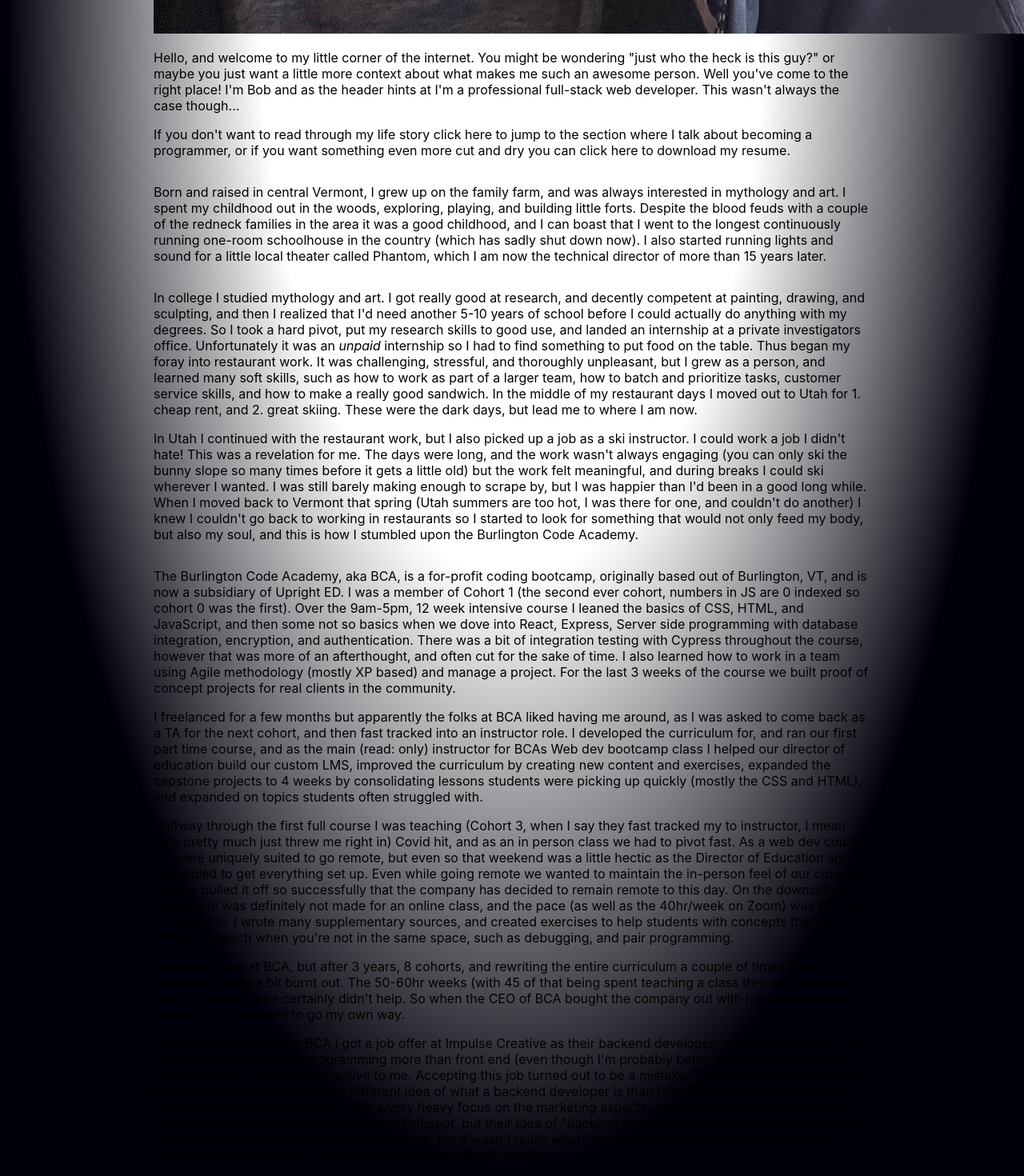
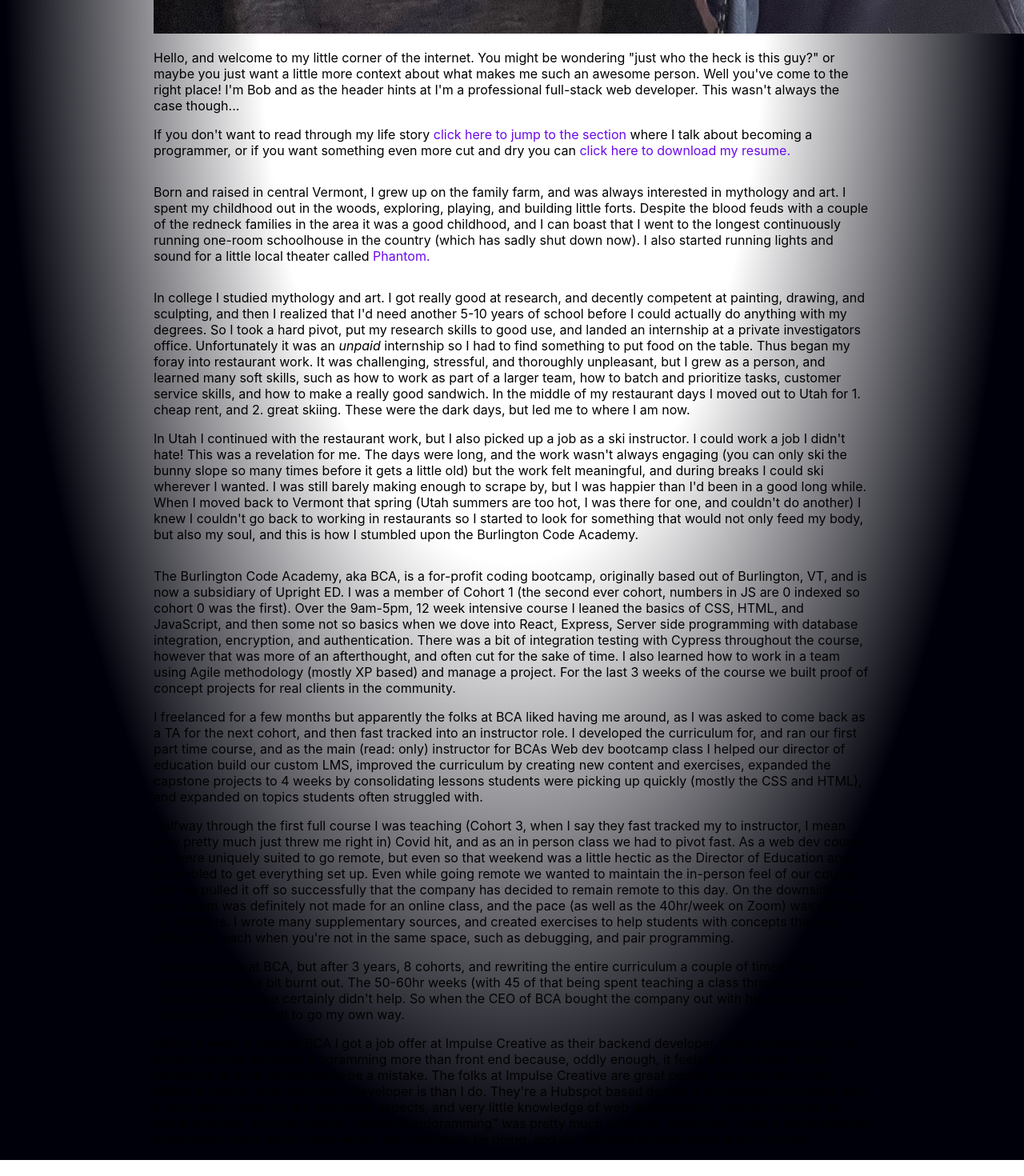
Before and after one commit to Habenzy/portfolio-site, a React (Create React App) app in the folder client/: page /about in a window 1280 px wide. Shown: the part 1912-3382 px from the top of the page at 80% size. Built offline with nearby package versions, Linux system fonts and the light colour scheme.

Commit message:
minor content edits for grammar and tone

```diff
--- a/client/src/App.css
+++ b/client/src/App.css
@@ -127,7 +127,7 @@ p {
 
 a {
   text-decoration: none;
-  color: #000
+  color: #6a09e9
 }
 
 a:hover {
--- a/client/src/about/about.js
+++ b/client/src/about/about.js
@@ -33,9 +33,8 @@ export default function About(props) {
           sadly shut down now). I also started running lights and sound for a
           little local theater called{" "}
           <a href="https://www.phantomtheater.org/" target="_blank">
-            Phantom
+            Phantom.
           </a>
-          , which I am now the technical director of more than 15 years later.
         </p>
       </div>
       <div className="text-block">
@@ -53,7 +52,7 @@ export default function About(props) {
           batch and prioritize tasks, customer service skills, and how to make a
           really good sandwich. In the middle of my restaurant days I moved out
           to Utah for 1. cheap rent, and 2. great skiing. These were the dark
-          days, but lead me to where I am now.
+          days, but led me to where I am now.
         </p>
         <p>
           In Utah I continued with the restaurant work, but I also picked up a
@@ -125,17 +124,15 @@ export default function About(props) {
         <p>
           Within a week of leaving BCA I got a job offer at Impulse Creative as
           their backend developer, and I jumped on it. I've always enjoyed
-          backend programming more than front end (even though I'm probably
-          better at front end) because, oddly enough, it feels more creative to
+          backend programming more than front end because, oddly enough, it feels more creative to
           me. Accepting this job turned out to be a mistake. The folks at
-          Impulse Creative are great people, but they had a different idea of
+          Impulse Creative are great people, but they had a very different idea of
           what a backend developer is than I do. They're a Hubspot based design and
           marketing company with a very heavy focus on the marketing aspects,
           and very little knowledge of web development. I learned a whole lot
           about Hubspot, but their idea of "backend programming" was pretty much
           anything JavaScript. It was a good learning experience, but it wasn't
-          really what I was looking to be doing, and so due to mismatched
-          expectations I decided to leave them after 6 months.
+          really what I was looking to be doing, and so I decided to leave them after 6 months.
         </p>
       </div>
     </div>
--- a/client/src/projects/projects.js
+++ b/client/src/projects/projects.js
@@ -6,7 +6,7 @@ export default function Projects(props) {
 
     {img: "", title: "The Granville Corner School", desc: "The website for the CSRC of Granville was one of my first professional web dev projects. The front end is built in react, and ties into several backend resources, mainly Firebase and Soundcloud, to provide access to all the information the board of directors have unearthed (sometimes literally). On the admin side of things there is a protected secret portal that ties into a Firebase backend, and uses Google auth for security. This allows the board of directors to directly add images to the galleries, and information to the home page with no coding experience necessary. While this was initially built several years ago I continue to maintain and improve it as a donation to the organization. The next round of improvements are going to expand the functionality of the galleries, and expand the admin interface for ease of use.", link: "http://www.cornerschoolvt.org/", linkText: "Check it out!"},
 
-    {img: "", title: "Abodea Time Tracker", desc: "A Chrome extension for tracking time spent on support tickets. Designed to work with Hubspot it will track time on the first ticket open and ignore other tickets that are opened while a ticket is currently being tracked. Once the tracked tab is closed a note is made on the ticket with the time stamp, and email of the support person. Other features include the icon changing based on whether the currently tracked tab is in focus, and the ability to refocus on the tracked tab, and get a time check by clicking the extension icon. This was the first project I worked on at Impulse Creative. It was initially started by one of the project managers/designers however after months of delays, and issues I was brought into the company and took over this project. While there was a good base to work from the original developer didn't actually know JavaScript, and had hacked it together through tutorials and code examples. After an initial quick start got bogged down in errors I decided to completely rebuild the app from scratch. Please note that as this was made during my tenure at Impulse Creative so they own this code, not me.", link: "https://github.com/Habenzy/Abodea_Time_Tracker", linkText: "Check out the source code on Github"},
+    {img: "", title: "Abodea Time Tracker", desc: "A Chrome extension for tracking time spent on support tickets. Designed to work with Hubspot it will track time on the first ticket open and ignore other tickets that are opened while a ticket is currently being tracked. Once the tracked tab is closed a note is made on the ticket with the time stamp, and email of the support person. Other features include the icon changing based on whether the currently tracked tab is in focus, and the ability to refocus on the tracked tab, and get a time check by clicking the extension icon. This was the first project I worked on at Impulse Creative. It was initially started by one of the project managers/designers however after months of delays, and issues I was brought into the company and took over this project. While there was a good base to work from the original person assigned to this task wasn't a programmer, and had hacked it together through tutorials and code examples. They did give me a good base to build from, but after an initial quick start got bogged down in errors I decided to completely rebuild the app from scratch. Please note that as this was made during my tenure at Impulse Creative so they own this code, not me.", link: "https://github.com/Habenzy/Abodea_Time_Tracker", linkText: "Check out the source code on Github"},
 
     {img: "", title: "The Cohortium Installer", desc: "An absolute bear of an application This is designed to read a Github repo and duplicate its contents in hubspot as a fully functional framework for Impulse Creative's new Cohortium Chat plugin for Hubspot. When shown to the Hubspot team they said \"I didn't even think that was possible!\" This application is fully secured using Hubspot's Oauth, and uses that identification to target the end user's account for the installation and setup of all the necessary templates, modules, custom objects, and HubDB Tables that make Cohortium run. It even deploys a test page under their account so they can see the plugin in action! I also worked with the application team to implement full CRUD ability to the user accounts, and messages on the boards for admins, and the OP (while disallowing edits to content not your own).", link: "https://cohortium.io/", linkText: "Unfortunately it's behind a paywall, but if you're really curious you could probably get a demo here."},
 
```
